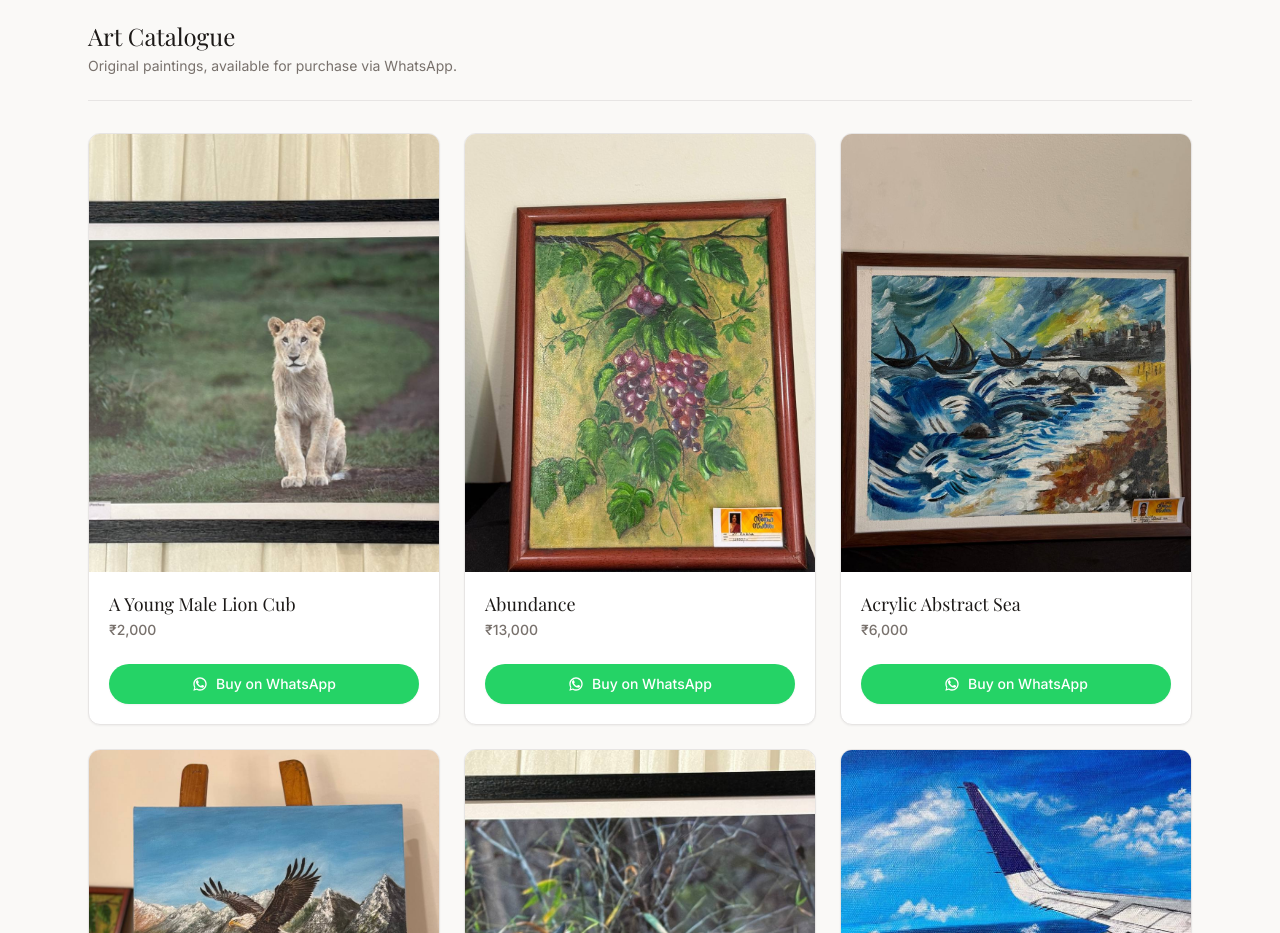
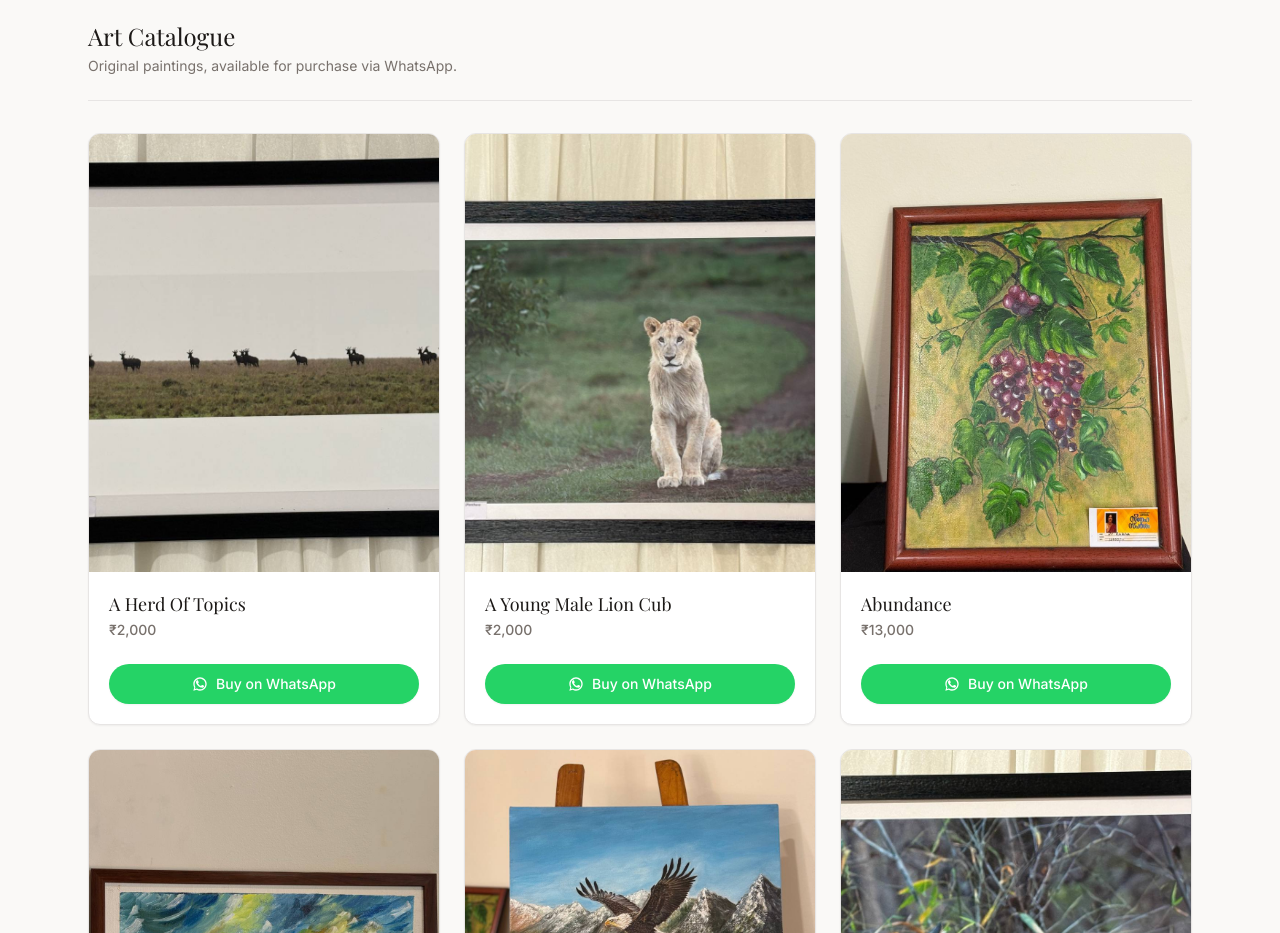
Before and after one commit to jasilmohmd/Art-catalogue, a Next.js app: page / in a window 1280 px wide. Shown: the part 820-1753 px from the top of the page. Built offline with nearby package versions, Linux system fonts and the light colour scheme; a web font is replaced by a local one.

Commit message:
feat: add A Herd Of Topics artwork

```diff
--- a/data/artworks.ts
+++ b/data/artworks.ts
@@ -9,6 +9,13 @@ export type Artwork = {
 };
 
 export const artworks: Artwork[] = [
+  {
+    id: "a-herd-of-topics",
+    name: "A Herd Of Topics",
+    price: 2000,
+    image: "/artworks/a_herd_of_topics-2000.jpg",
+    available: true,
+  },
   {
     id: "a-young-male-lion-cub",
     name: "A Young Male Lion Cub",
```
Also changed, not shown: public/artworks/a_herd_of_topics-2000.jpg (added).
